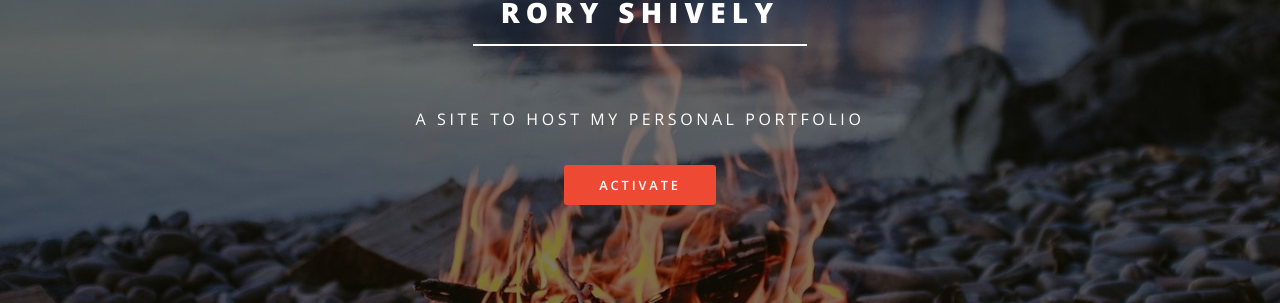
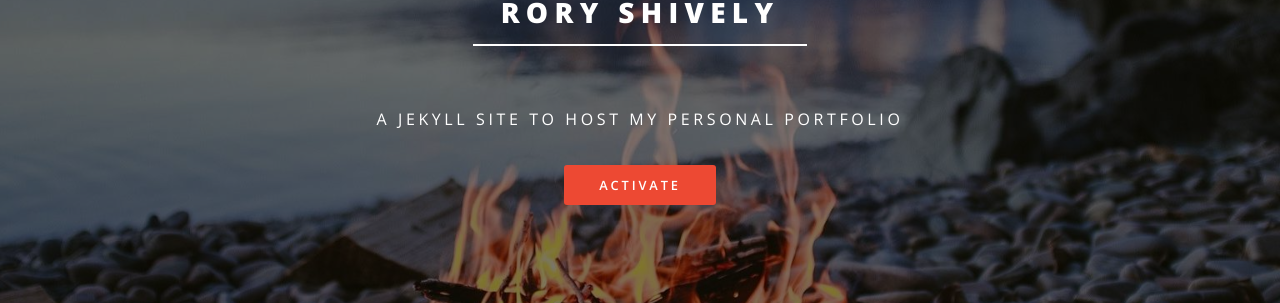
Before and after one commit to RoryShively/RoryShively.github.io, a Jekyll site: the page built from index.html, in a window 1280 px wide and 900 px high. Shown: the part 339-642 px from the top of the window. Built offline with Jekyll 4.4.1, drawn with Linux system fonts in a browser that asks for light colours.

```diff
--- a/_config.yml
+++ b/_config.yml
@@ -4,7 +4,7 @@
 # Site settings
 title: Rory Shively
 description: |
-  A site to host my personal portfolio
+  A jekyll site to host my personal portfolio
 owner: Rory Shively # or company name
 first_published: 2017 # if migrating another site, the year of your first publish
 email: roryshively1@gmail.com
```
